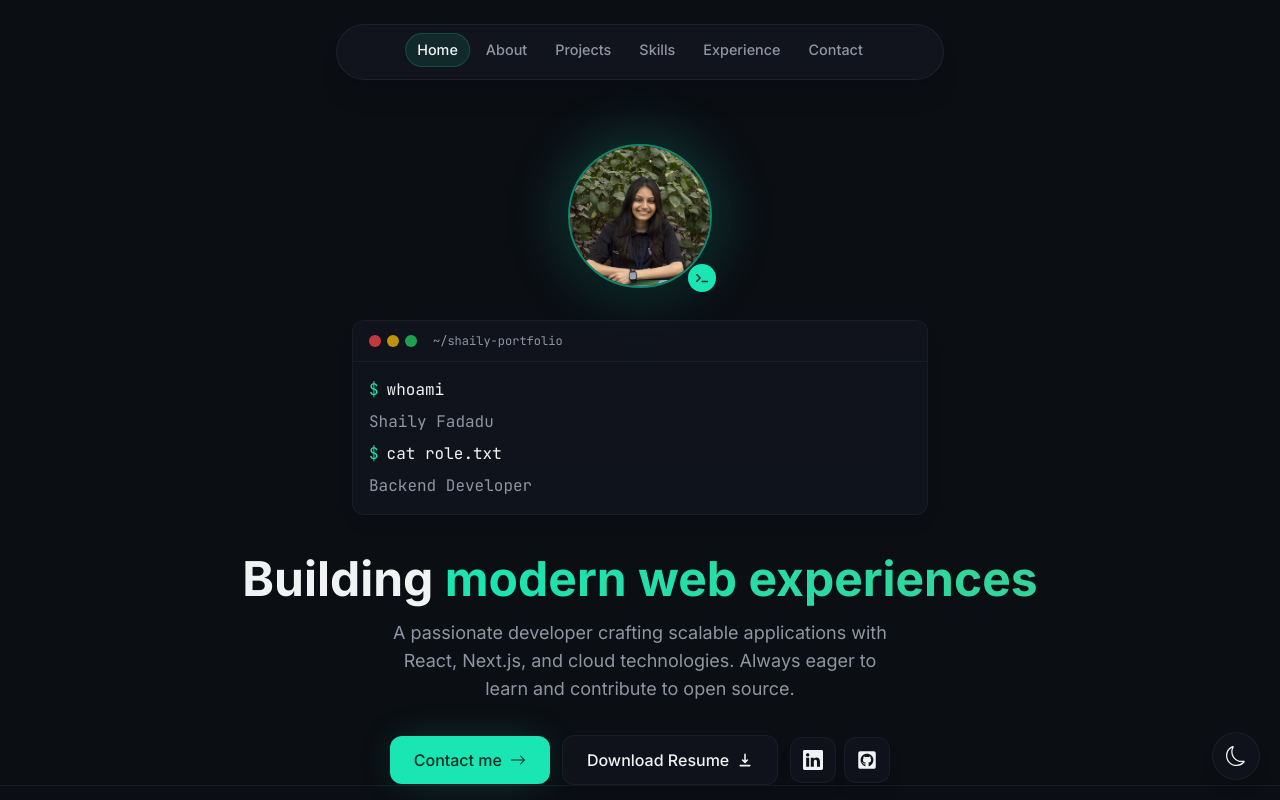
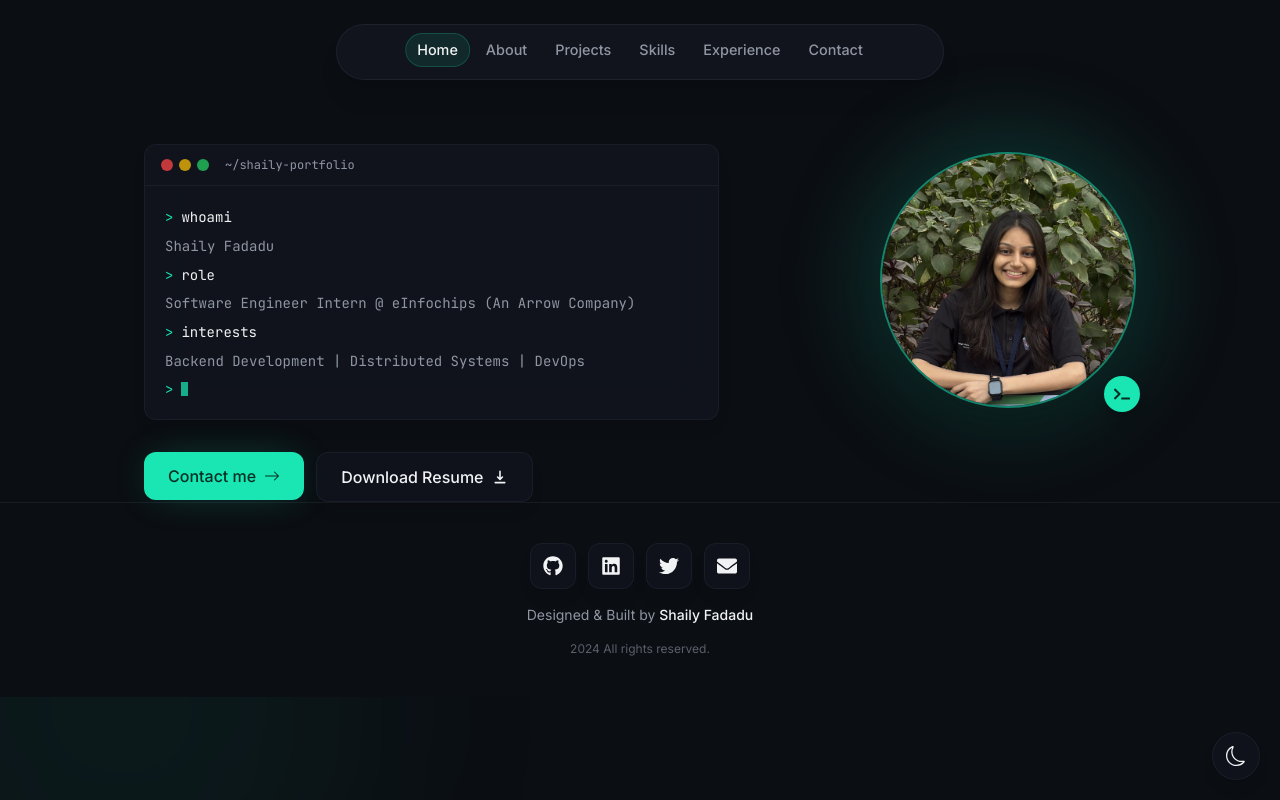
Before and after one commit to shailifadadu/portfolio, a Next.js app: page / in a window 1280 px wide. Shown: the top 800 px of the page. Built offline with nearby package versions, Linux system fonts and the light colour scheme.

Commit message:
updated hero and about section

```diff
--- a/components/intro.tsx
+++ b/components/intro.tsx
@@ -4,54 +4,95 @@ import Image from "next/image";
 import React, { useState, useEffect } from "react";
 import { motion } from "framer-motion";
 import Link from "next/link";
-import { BsArrowRight, BsLinkedin } from "react-icons/bs";
+import { BsArrowRight } from "react-icons/bs";
 import { HiDownload } from "react-icons/hi";
-import { FaGithubSquare, FaTerminal } from "react-icons/fa";
+import { FaTerminal } from "react-icons/fa";
+
+const lines = [
+  { prefix: ">", text: "whoami",                                                       isCommand: true  },
+  { prefix: "",  text: "Shaily Fadadu",                                                isCommand: false },
+  { prefix: ">", text: "role",                                                         isCommand: true  },
+  { prefix: "",  text: "Software Engineer Intern @ eInfochips (An Arrow Company)",     isCommand: false },
+  { prefix: ">", text: "interests",                                                    isCommand: true  },
+  { prefix: "",  text: "Backend Development | Distributed Systems | DevOps",           isCommand: false },
+];
+
+const COMMAND_SPEED = 40;
+const OUTPUT_SPEED  = 18;
+const OUTPUT_DELAY  = 120;
+const LINE_GAP      = 80;
+
+function buildTimings() {
+  const timings: number[] = [];
+  let cursor = 300;
+  for (let i = 0; i < lines.length; i++) {
+    timings.push(cursor);
+    const line = lines[i];
+    if (line.isCommand) {
+      cursor += line.text.length * COMMAND_SPEED + OUTPUT_DELAY;
+    } else {
+      cursor += line.text.length * OUTPUT_SPEED + LINE_GAP;
+    }
+  }
+  return timings;
+}
+
+const timings = buildTimings();
+const totalDuration =
+  timings[timings.length - 1] +
+  lines[lines.length - 1].text.length * OUTPUT_SPEED +
+  500;
 
 const TerminalLine = ({
   prefix,
   text,
   delay,
-  isCommand = false,
+  isCommand,
 }: {
-  prefix?: string;
+  prefix: string;
   text: string;
   delay: number;
-  isCommand?: boolean;
+  isCommand: boolean;
 }) => {
-  const [displayedText, setDisplayedText] = useState("");
-  const [isTyping, setIsTyping] = useState(false);
-  const [showCursor, setShowCursor] = useState(false);
+  const [displayed, setDisplayed] = useState("");
+  const [active, setActive] = useState(false);
 
   useEffect(() => {
-    const startDelay = setTimeout(() => {
-      setIsTyping(true);
-      setShowCursor(true);
-    }, delay);
-
-    return () => clearTimeout(startDelay);
+    const t = setTimeout(() => setActive(true), delay);
+    return () => clearTimeout(t);
   }, [delay]);
 
   useEffect(() => {
-    if (!isTyping) return;
+    if (!active) return;
+    if (displayed.length < text.length) {
+      const speed = isCommand ? COMMAND_SPEED : OUTPUT_SPEED;
+      const t = setTimeout(
+        () => setDisplayed(text.slice(0, displayed.length + 1)),
+        speed
+      );
+      return () => clearTimeout(t);
+    }
+  }, [active, displayed, text, isCommand]);
 
-    if (displayedText.length < text.length) {
-      const timeout = setTimeout(() => {
-        setDisplayedText(text.slice(0, displayedText.length + 1));
-      }, 30);
-      return () => clearTimeout(timeout);
-    } else {
-      setShowCursor(false);
-    }
-  }, [displayedText, text, isTyping]);
+  if (!active) return null;
 
   return (
-    <div className="flex items-start gap-2 font-mono text-sm sm:text-base">
-      {prefix && <span className="text-accent shrink-0">{prefix}</span>}
+    <div className="flex items-start gap-2 font-mono text-sm leading-relaxed">
+      {prefix && (
+        <span
+          className={
+            isCommand
+              ? "text-accent shrink-0 select-none"
+              : "shrink-0 select-none text-muted-foreground"
+          }
+        >
+          {prefix}
+        </span>
+      )}
       <span className={isCommand ? "text-foreground" : "text-muted-foreground"}>
-        {displayedText}
-        {showCursor && (
-          <span className="inline-block w-2 h-4 bg-accent ml-0.5 cursor-blink" />
+        {displayed}
+        {displayed.length < text.length && (
+          <span className="inline-block w-[7px] h-[14px] bg-accent ml-0.5 align-middle animate-pulse" />
         )}
       </span>
     </div>
@@ -59,50 +100,31 @@ const TerminalLine = ({
 };
 
 export default function Intro() {
-  const [showContent, setShowContent] = useState(false);
+  const [showButtons, setShowButtons] = useState(false);
 
   useEffect(() => {
-    const timer = setTimeout(() => setShowContent(true), 2500);
-    return () => clearTimeout(timer);
+    const t = setTimeout(() => setShowButtons(true), totalDuration);
+    return () => clearTimeout(t);
   }, []);
 
   return (
     <section
       id="home"
-      className="mb-28 max-w-[52rem] text-center sm:mb-0 scroll-mt-[100rem] px-4"
+      className="mb-28 sm:mb-0 scroll-mt-[100rem] px-4 w-full max-w-5xl mx-auto"
     >
-      {/* Profile Image */}
-      <div className="flex items-center justify-center mb-8">
-        <motion.div
-          className="relative"
-          initial={{ opacity: 0, scale: 0 }}
-          animate={{ opacity: 1, scale: 1 }}
-          transition={{ type: "spring", stiffness: 125, delay: 0.1 }}
-        >
-          <div className="absolute inset-0 bg-accent/20 rounded-full blur-xl scale-110" />
-          <Image
-            src="/profile.jpg"
-            alt="Shaily Fadadu"
-            width="150"
-            height="150"
-            quality="95"
-            priority={true}
-            className="relative h-28 w-28 sm:h-36 sm:w-36 rounded-full object-cover border-2 border-accent/50 shadow-xl"
-          />
-          <div className="absolute -bottom-1 -right-1 bg-accent text-accent-foreground p-2 rounded-full">
-            <FaTerminal className="w-3 h-3" />
-          </div>
-        </motion.div>
-      </div>
+      <div className="flex flex-col-reverse sm:flex-row sm:items-start sm:justify-between gap-10 sm:gap-8">
+
+        {/* LEFT — Terminal + Buttons */}
+        <div className="flex flex-col items-center sm:items-start w-full sm:w-[58%]">
 
           {/* Terminal Window */}
           <motion.div
-        className="glass rounded-lg overflow-hidden mb-10 text-left max-w-xl mx-auto"
+            className="glass rounded-lg overflow-hidden mb-8 text-left w-full"
             initial={{ opacity: 0, y: 20 }}
             animate={{ opacity: 1, y: 0 }}
             transition={{ delay: 0.2 }}
           >
-        {/* Terminal Header */}
+            {/* Title bar */}
             <div className="flex items-center gap-2 px-4 py-3 border-b border-border/50 bg-card/50">
               <div className="flex gap-1.5">
                 <div className="w-3 h-3 rounded-full bg-red-500/80" />
@@ -114,53 +136,32 @@ export default function Intro() {
               </span>
             </div>
 
-        {/* Terminal Content */}
-        <div className="p-4 space-y-2 bg-card/30">
+            {/* Lines */}
+            <div className="p-5 space-y-1.5 bg-card/30">
+              {lines.map((line, i) => (
                 <TerminalLine
-            prefix="$"
-            text="whoami"
-            delay={300}
-            isCommand={true}
+                  key={i}
+                  prefix={line.prefix}
+                  text={line.text}
+                  delay={timings[i]}
+                  isCommand={line.isCommand}
                 />
-          <TerminalLine
-            text="Shaily Fadadu"
-            delay={800}
-          />
-          <TerminalLine
-            prefix="$"
-            text="cat role.txt"
-            delay={1400}
-            isCommand={true}
-          />
-          <TerminalLine
-            text="Backend Developer"
-            delay={1900}
-          />
+              ))}
+
+              {/* Persistent blinking cursor */}
+              <div className="flex items-center gap-2 font-mono text-sm mt-1">
+                <span className="text-accent select-none">{">"}</span>
+                <span className="inline-block w-[7px] h-[14px] bg-accent animate-pulse" />
+              </div>
             </div>
           </motion.div>
 
-      {/* Main Content */}
-      <motion.div
-        initial={{ opacity: 0, y: 20 }}
-        animate={{ opacity: showContent ? 1 : 0, y: showContent ? 0 : 20 }}
-        transition={{ duration: 0.5 }}
-      >
-        <h1 className="text-3xl sm:text-5xl font-bold mb-4 text-balance">
-          Building{" "}
-          <span className="text-gradient">modern web experiences</span>
-        </h1>
-        <p className="text-lg text-muted-foreground max-w-lg mx-auto mb-8 text-pretty">
-          A passionate developer crafting scalable applications with React,
-          Next.js, and cloud technologies. Always eager to learn and contribute
-          to open source.
-        </p>
-
           {/* CTA Buttons */}
           <motion.div
-          className="flex flex-col sm:flex-row items-center justify-center gap-3"
-          initial={{ opacity: 0, y: 20 }}
-          animate={{ opacity: showContent ? 1 : 0, y: showContent ? 0 : 20 }}
-          transition={{ delay: 0.2, duration: 0.5 }}
+            className="flex flex-col sm:flex-row items-center sm:items-start gap-3 w-full"
+            initial={{ opacity: 0, y: 16 }}
+            animate={{ opacity: showButtons ? 1 : 0, y: showButtons ? 0 : 16 }}
+            transition={{ duration: 0.5 }}
           >
             <Link
               href="/contact"
@@ -178,30 +179,38 @@ export default function Intro() {
               Download Resume
               <HiDownload className="group-hover:translate-y-0.5 transition-transform" />
             </a>
+          </motion.div>
+        </div>
 
-          <div className="flex gap-2">
-            <a
-              className="glass p-3 rounded-lg card-hover hover:text-accent"
-              href="https://www.linkedin.com/in/shailyfadadu/"
-              target="_blank"
-              rel="noopener noreferrer"
-              aria-label="LinkedIn Profile"
+        {/* RIGHT — Profile Photo, top-aligned with terminal */}
+        <div className="flex justify-center sm:justify-end sm:w-[38%] sm:pt-2">
+          <motion.div
+            className="relative"
+            initial={{ opacity: 0, scale: 0.85 }}
+            animate={{ opacity: 1, scale: 1 }}
+            transition={{ type: "spring", stiffness: 100, delay: 0.1 }}
           >
-              <BsLinkedin className="w-5 h-5" />
-            </a>
+            {/* Glow ring */}
+            <div className="absolute inset-0 bg-accent/20 rounded-full blur-2xl scale-110" />
 
-            <a
-              className="glass p-3 rounded-lg card-hover hover:text-accent"
-              href="https://github.com/shailifadadu"
-              target="_blank"
-              rel="noopener noreferrer"
-              aria-label="GitHub Profile"
-            >
-              <FaGithubSquare className="w-5 h-5" />
-            </a>
+            <Image
+              src="/profile.jpg"
+              alt="Shaily Fadadu"
+              width={260}
+              height={260}
+              quality={95}
+              priority
+              className="relative h-48 w-48 sm:h-64 sm:w-64 rounded-full object-cover border-2 border-accent/50 shadow-2xl"
+            />
+
+            {/* Terminal badge */}
+            <div className="absolute -bottom-1 -right-1 bg-accent text-accent-foreground p-2.5 rounded-full shadow-lg">
+              <FaTerminal className="w-4 h-4" />
             </div>
           </motion.div>
-      </motion.div>
+        </div>
+
+      </div>
     </section>
   );
 }
--- a/lib/data.ts
+++ b/lib/data.ts
@@ -114,15 +114,15 @@ export const projectsData = [
 export const skillsData = [
   "Java",
   "SpringBoot",
-  "Hibernate",
+  "Microservices",
+  "Kafka",
+  "AWS",
+  "Docker",
   "JavaScript",
   "React",
   "Node.js",
   "Next.js",
-  "Express.js",
   "Git",
   "Github",
-  "MongoDB",
   "SQL",
-  "AWS",
 ] as const;
```
Also changed, not shown: components/about.tsx (+4 -9 lines), components/project.tsx (+29 -11 lines). Lines whose indentation alone changed are shown as unchanged.
